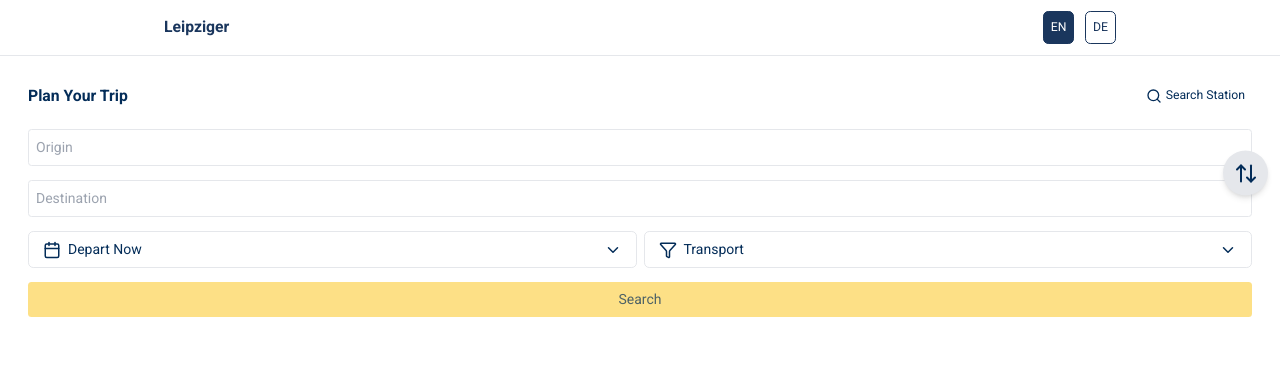
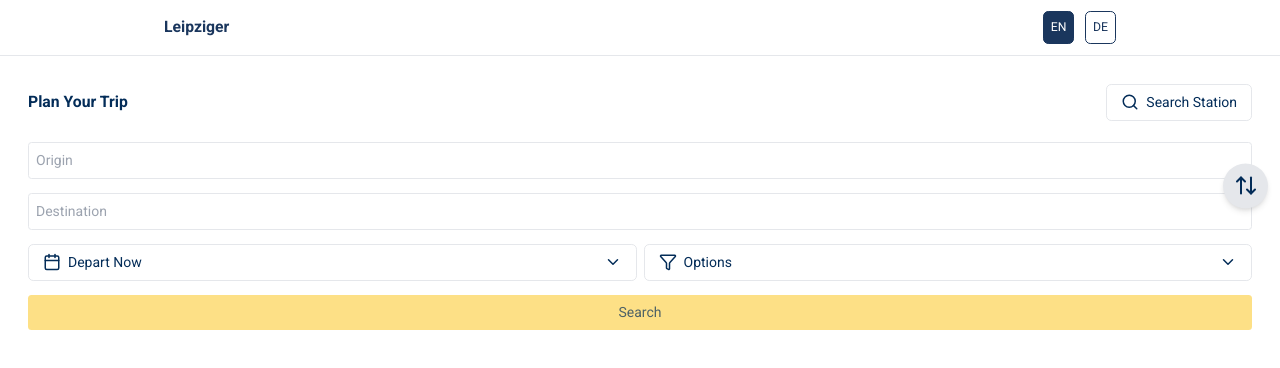
Before and after one commit to JRamirezDD/lu-lvb-JourneyPlanner, a Next.js app in the folder app/: page /lu-lvb-JourneyPlanner/en/controlPanel in a window 1280 px wide. Shown: the top 368 px of the page. Built offline with nearby package versions, Linux system fonts and the light colour scheme; no server answers.

Commit message:
Translations to buuton

```diff
--- a/app/src/components/controlPanel/RoutePlanner.tsx
+++ b/app/src/components/controlPanel/RoutePlanner.tsx
@@ -599,10 +599,12 @@ const RoutePlanner = ({ setActiveView }: { setActiveView: (view: ViewMode) => vo
         </h2>
         <button
           onClick={() => setActiveView("SEARCH_STATION")}
-          className="text-primary-blue hover:text-primary-blue/80 text-sm flex items-center gap-1 focus:outline-none focus:ring-2 focus:ring-primary-blue rounded px-2 py-1"
+          className="flex items-center justify-between bg-white text-primary-blue px-4 py-2 rounded-md border border-gray-200 transition-all hover:bg-gray-50 focus:outline-none focus:ring-2 focus:ring-primary-blue"
         >
-          <Search size={16} />
-          {translations?.ControlPanel?.planner?.searchStation || "Search Station"}
+          <div className="flex items-center gap-2">
+            <Search size={18} />
+            <span>{translations?.ControlPanel?.searchButton || "Search Station"}</span>
+          </div>
         </button>
       </div>
 
--- a/app/src/components/controlPanel/SearchStation.tsx
+++ b/app/src/components/controlPanel/SearchStation.tsx
@@ -271,7 +271,7 @@ const SearchStation = ({ setActiveView }: { setActiveView: (view: ViewMode) => v
             <ChevronLeft size={20} />
           </button>
           <h2 className="text-lg font-bold">
-            {translations?.ControlPanel?.searchStation?.title || "Search Station"}
+            {translations?.ControlPanel?.search?.title }
           </h2>
         </div>
       </div>
@@ -280,7 +280,7 @@ const SearchStation = ({ setActiveView }: { setActiveView: (view: ViewMode) => v
       <div className="relative">
         <input
           type="text"
-          placeholder={translations?.ControlPanel?.searchStation?.placeholder || "Enter station name"}
+          placeholder={translations?.ControlPanel?.search?.placeholder }
           value={stationQuery}
           onChange={(e) => {
             setStationQuery(e.target.value);
@@ -313,7 +313,7 @@ const SearchStation = ({ setActiveView }: { setActiveView: (view: ViewMode) => v
         }`}
       >
         <Search size={18} />
-        <span>{translations?.ControlPanel?.searchStation?.search || "Search Station"}</span>
+        <span>{translations?.ControlPanel?.search?.title}</span>
       </button>
     </div>
   );
--- a/app/src/intl/de.json
+++ b/app/src/intl/de.json
@@ -8,6 +8,11 @@
         "list2": "Reiseplaner"
     },
     "ControlPanel": {
+        "searchButton": "Stationssuche",
+        "search": {
+            "title": "Stationssuche",
+            "placeholder": "Station eingeben"
+        },
         "planner": {
             "title": "Planen Sie Ihre Reise",
             "origin": "Start",
@@ -26,7 +31,7 @@
                     "sBahn": "S-Bahn",
                     "train": "Regionalverkehr"
                 },
-                "transportButton": "Transport",
+                "transportButton": "Optionen",
                 "datePicker": {
                     "date": "Datum",
                     "time": "Uhrzeit",
--- a/app/src/intl/en.json
+++ b/app/src/intl/en.json
@@ -8,6 +8,11 @@
       "list2": "Journey Planner"
     },
     "ControlPanel": {
+        "searchButton": "Search Station",
+        "search": {
+            "title": "Search for a station",
+            "placeholder": "Enter a station name"
+        },
         "planner": {
             "title": "Plan Your Trip",
             "origin": "Origin",
@@ -17,7 +22,7 @@
             "useCurrentLocation": "Use your current location",
             "filters": {
                 "departure": "Departure",
-                "transportButton": "Transport",
+                "transportButton": "Options",
                 "datePicker": {
                     "date": "Date",
                     "time": "Time",
```
